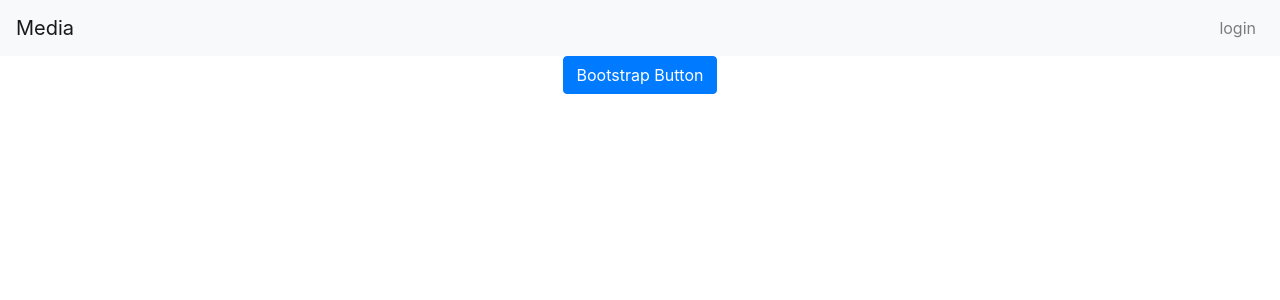
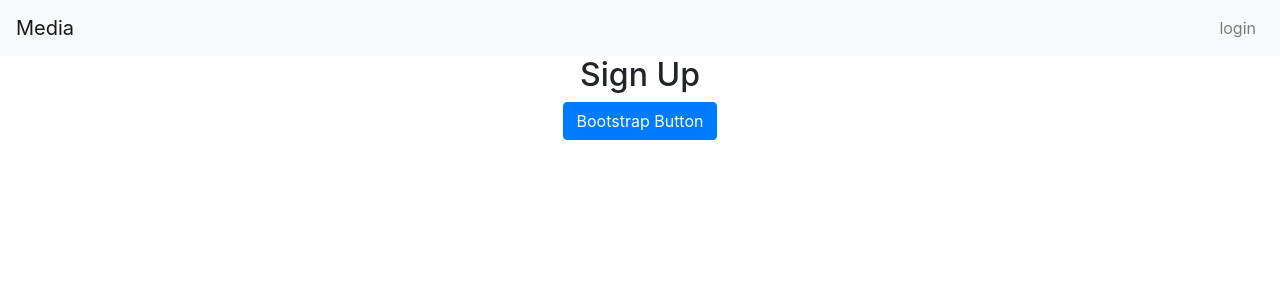
Before and after one commit to lacyjpr/media, a React (Create React App) app in the folder client/: page /signup in a window 1280 px wide. Shown: the top 300 px of the page. Built offline with nearby package versions, Linux system fonts and the light colour scheme; no server answers.

Commit message:
Scaffold SignUp component

```diff
--- a/client/src/App.js
+++ b/client/src/App.js
@@ -7,6 +7,7 @@ import Header from './components/Header';
 import Home from './components/Home';
 import UserHome from './components/UserHome';
 import ProtectedRoute from './components/ProtectedRoute';
+import SignUp from './components/SignUp';
 
 import './App.css';
 
@@ -27,6 +28,7 @@ class App extends Component {
             <Header />
             <Switch>
               <Route exact path="/" component={Home} />
+              <Route path="/signup" component={SignUp} />
               <ProtectedRoute path="/userhome" component={UserHome} />
             </Switch>
             <Button color="primary">Bootstrap Button</Button>
--- /dev/null
+++ b/client/src/components/SignUp/SignUp.js
@@ -0,0 +1,17 @@
+import React, { Component } from 'react';
+
+class SignUp extends Component {
+  constructor() {
+    super();
+
+    this.state = {
+      agreed: false,
+    };
+  }
+
+  render() {
+    return <h2>Sign Up</h2>;
+  }
+}
+
+export default SignUp;
--- /dev/null
+++ b/client/src/components/SignUp/index.js
@@ -0,0 +1,2 @@
+import SignUp from './SignUp';
+export default SignUp;
```
